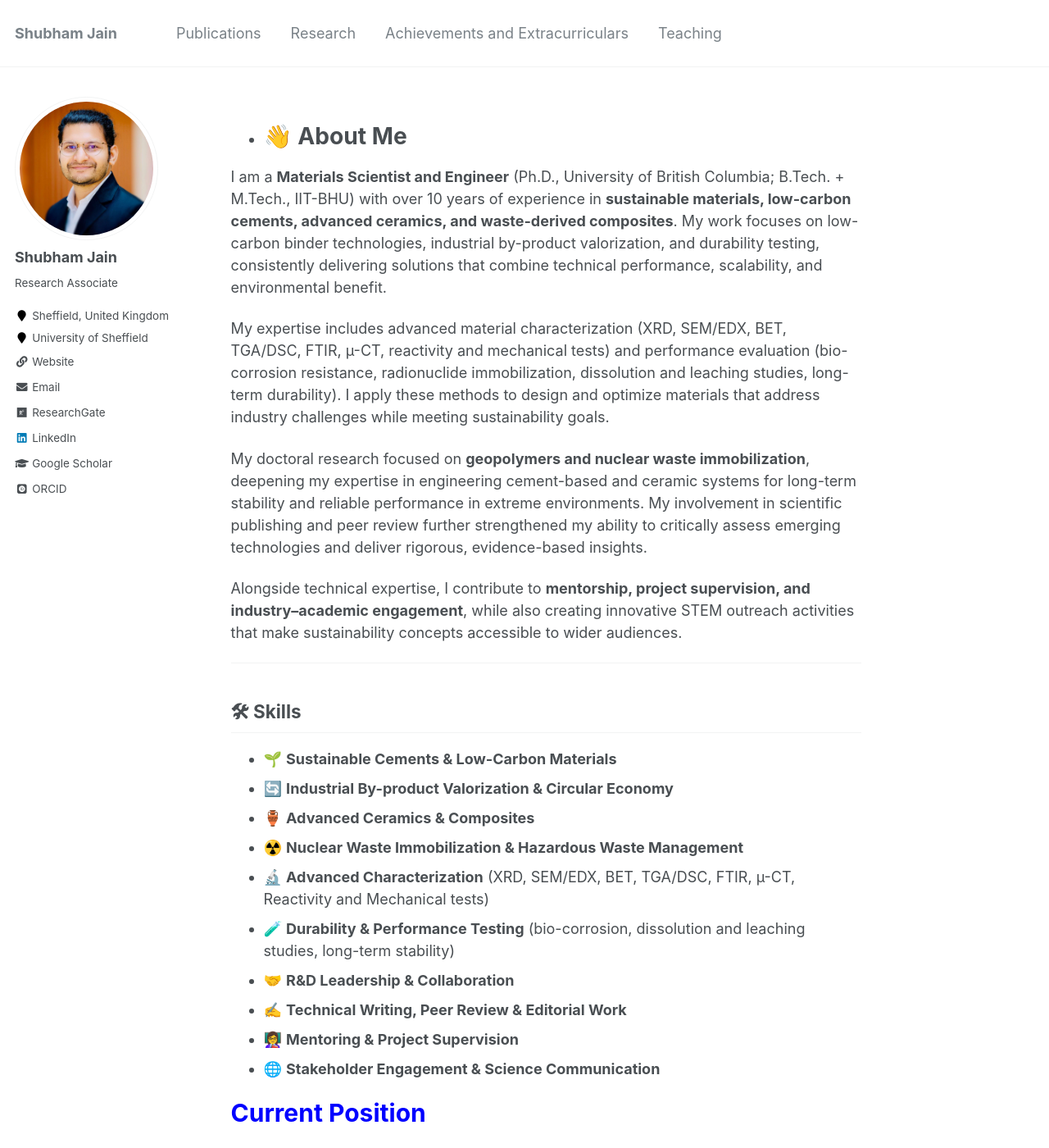
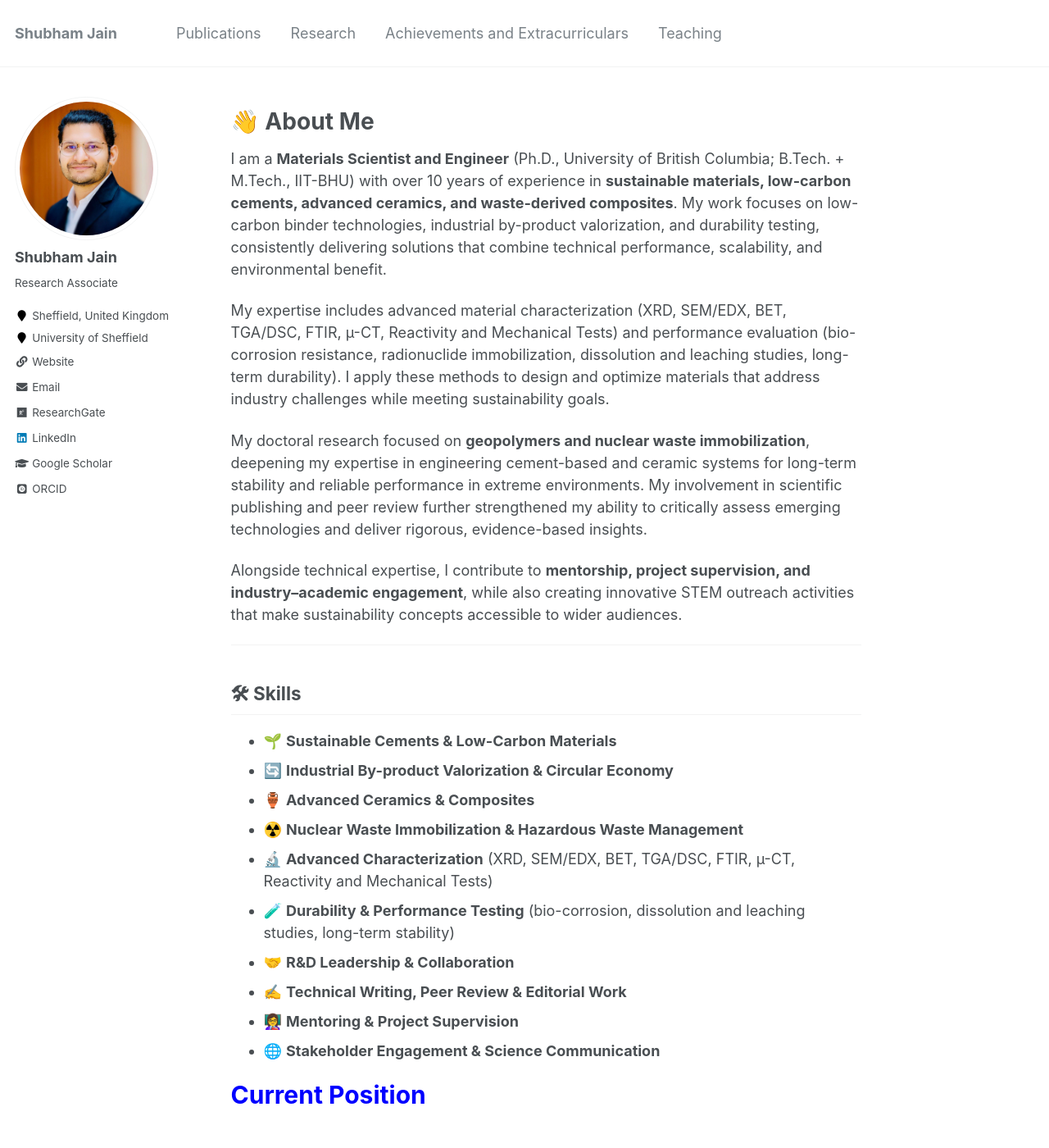
Before and after one commit to shubhamj2611/shubhamj2611.github.io, a Jekyll site: the page built from _pages/about.md, in a window 1280 px wide and 1400 px high. Shown: the whole window at 82% size. Built offline with Jekyll 4.4.1, drawn with Linux system fonts in a browser that asks for light colours; some web fonts are replaced.

```diff
--- a/_pages/about.md
+++ b/_pages/about.md
@@ -7,12 +7,11 @@ redirect_from:
   - /about/
   - /about.html
 ---
-
-- # 👋 About Me
+# 👋 About Me
 
 I am a **Materials Scientist and Engineer** (Ph.D., University of British Columbia; B.Tech. + M.Tech., IIT-BHU) with over 10 years of experience in **sustainable materials, low-carbon cements, advanced ceramics, and waste-derived composites**. My work focuses on low-carbon binder technologies, industrial by-product valorization, and durability testing, consistently delivering solutions that combine technical performance, scalability, and environmental benefit.
 
-My expertise includes advanced material characterization (XRD, SEM/EDX, BET, TGA/DSC, FTIR, µ-CT, reactivity and mechanical tests) and performance evaluation (bio-corrosion resistance, radionuclide immobilization, dissolution and leaching studies, long-term durability). I apply these methods to design and optimize materials that address industry challenges while meeting sustainability goals.
+My expertise includes advanced material characterization (XRD, SEM/EDX, BET, TGA/DSC, FTIR, µ-CT, Reactivity and Mechanical Tests) and performance evaluation (bio-corrosion resistance, radionuclide immobilization, dissolution and leaching studies, long-term durability). I apply these methods to design and optimize materials that address industry challenges while meeting sustainability goals.
 
 My doctoral research focused on **geopolymers and nuclear waste immobilization**, deepening my expertise in engineering cement-based and ceramic systems for long-term stability and reliable performance in extreme environments. My involvement in scientific publishing and peer review further strengthened my ability to critically assess emerging technologies and deliver rigorous, evidence-based insights.
 
@@ -26,12 +25,13 @@ Alongside technical expertise, I contribute to **mentorship, project supervision
 - 🔄 **Industrial By-product Valorization & Circular Economy**
 - 🏺 **Advanced Ceramics & Composites**
 - ☢️ **Nuclear Waste Immobilization & Hazardous Waste Management**
-- 🔬 **Advanced Characterization** (XRD, SEM/EDX, BET, TGA/DSC, FTIR, µ-CT, Reactivity and Mechanical tests)
+- 🔬 **Advanced Characterization** (XRD, SEM/EDX, BET, TGA/DSC, FTIR, µ-CT, Reactivity and Mechanical Tests)
 - 🧪 **Durability & Performance Testing** (bio-corrosion, dissolution and leaching studies, long-term stability)
 - 🤝 **R&D Leadership & Collaboration**
 - ✍️ **Technical Writing, Peer Review & Editorial Work**
 - 👩‍🏫 **Mentoring & Project Supervision**
 - 🌐 **Stakeholder Engagement & Science Communication**
+
 
 
 <p style="text-align:left; color:Blue; font-size:30px; font-weight:bold;"> Current Position </p>
```
